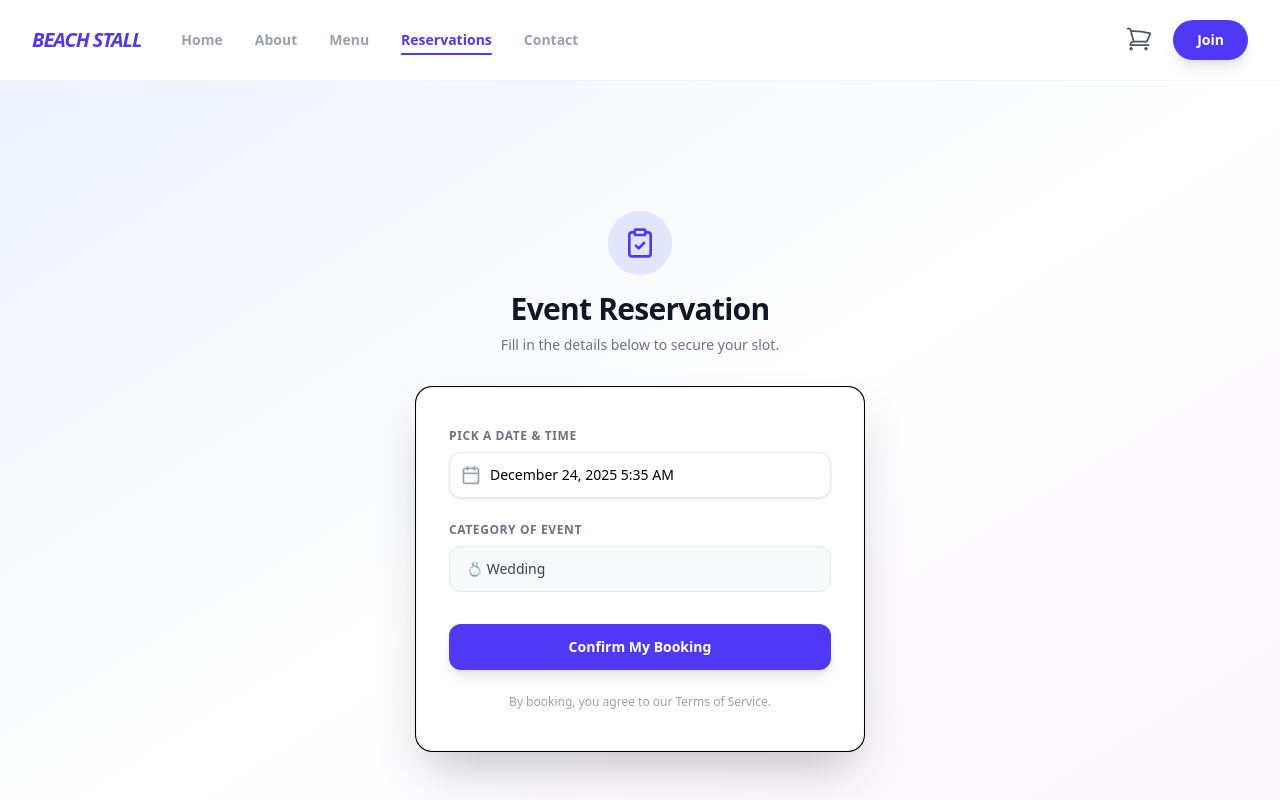
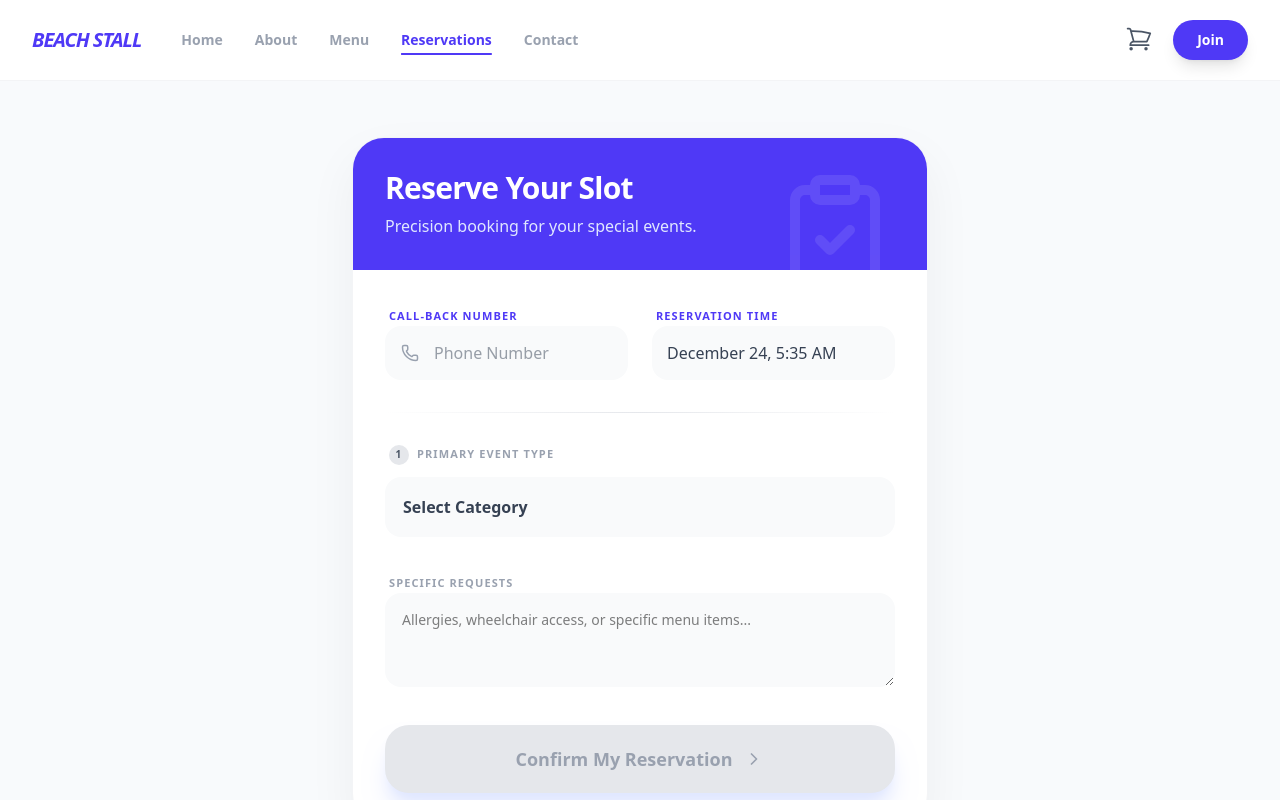
Before and after one commit to Narayana2527/BeachStall_Client, a React (Vite) app: page /booktable in a window 1280 px wide. Shown: the top 800 px of the page. Built offline with nearby package versions, Linux system fonts and the light colour scheme.

Commit message:
updated reservation page

```diff
--- a/src/pages/bookTable.jsx
+++ b/src/pages/bookTable.jsx
@@ -2,144 +2,210 @@ import React, { useState } from 'react';
 import DatePicker from 'react-datepicker';
 import axios from 'axios';
 import Swal from 'sweetalert2';
-import { Calendar, Loader2, ClipboardCheck } from 'lucide-react';
+import { Calendar, Loader2, ClipboardCheck, Phone, ChevronRight, ListTree } from 'lucide-react';
 import "react-datepicker/dist/react-datepicker.css";
 
 const BookingForm = () => {
   const [selectedDate, setSelectedDate] = useState(new Date());
-  const [eventType, setEventType] = useState('Wedding');
   const [isLoading, setIsLoading] = useState(false);
 
-  // Form Reset Logic
-  const resetForm = () => {
-    setSelectedDate(new Date());
-    setEventType('Wedding');
-  };
+  // State to manage nested selections
+  const [formData, setFormData] = useState({
+    phone: '',
+    category: '', // Level 1
+    subCategory: '', // Level 2
+    nestedOption: '', // Level 3
+    customNotes: ''
+  });
 
   const handleSubmit = async (e) => {
     e.preventDefault();
     setIsLoading(true);
     const token = localStorage.getItem('token');
+
     const bookingData = {
+      ...formData,
       eventDate: selectedDate.toISOString(),
-      category: eventType,
+      details: {
+        subCategory: formData.subCategory,
+        nestedOption: formData.nestedOption,
+        customNotes: formData.customNotes
+      }
     };
 
     try {
-      const config = {
-        headers: {
-          Authorization: `Bearer ${token}`,
-        },
-      };
-      await axios.post('https://beach-stall-server-gezy.vercel.app/api/bookings', bookingData,config);
+      const config = { headers: { Authorization: `Bearer ${token}` } };
+      await axios.post('https://beach-stall-server-gezy.vercel.app/api/bookings', bookingData, config);
 
-      // Success Alert
-      Swal.fire({
-        title: 'Booking Confirmed!',
-        text: 'Your event has been successfully scheduled.',
-        icon: 'success',
-        confirmButtonColor: '#4f46e5',
-      });
-
-      resetForm();
+      Swal.fire({ title: 'Reserved!', text: 'Your tiered booking is successful.', icon: 'success' });
+      setFormData({ phone: '', category: '', subCategory: '', nestedOption: '', customNotes: '' });
     } catch (error) {
-      console.error("Submission Error:", error);
-
-      // Error Alert
-      Swal.fire({
-        title: 'Oops...',
-        text: error.response?.data?.message || 'Something went wrong. Please try again later.',
-        icon: 'error',
-        confirmButtonColor: '#ef4444',
-      });
+      Swal.fire({ title: 'Error', text: 'Something went wrong.', icon: 'error' });
     } finally {
       setIsLoading(false);
     }
   };
 
+  // Helper to reset lower levels when a higher level changes
+  const handleCategoryChange = (val) => {
+    setFormData({ ...formData, category: val, subCategory: '', nestedOption: '' });
+  };
+
+  const handleSubCategoryChange = (val) => {
+    setFormData({ ...formData, subCategory: val, nestedOption: '' });
+  };
+
   return (
-    <div className="min-h-screen bg-gradient-to-br from-indigo-50 via-white to-purple-50 flex flex-col justify-center py-12 px-6 lg:px-8">
+    <div className="min-h-screen bg-slate-50 flex items-center justify-center p-4 selection:bg-indigo-100">
+      <div className="w-full max-w-xl bg-white rounded-[2rem] shadow-[0_20px_50px_rgba(0,0,0,0.05)] overflow-hidden border border-gray-100">
 
-      {/* 1. Header Hierarchy */}
-      <div className="sm:mx-auto sm:w-full sm:max-w-md text-center mb-8">
-        <div className="inline-flex items-center justify-center w-16 h-16 bg-indigo-100 rounded-full mb-4">
-            <ClipboardCheck className="h-8 w-8 text-indigo-600" />
+        {/* Header Section */}
+        <div className="bg-indigo-600 p-8 text-white relative">
+          <div className="absolute top-0 right-0 p-8 opacity-10">
+            <ClipboardCheck size={120} />
           </div>
-        <h2 className="text-3xl font-extrabold text-gray-900 tracking-tight">
-          Event Reservation
-        </h2>
-        <p className="mt-2 text-sm text-gray-500">
-          Fill in the details below to secure your slot.
-        </p>
+          <div className="relative z-10">
+            <h2 className="text-3xl font-extrabold tracking-tight">Reserve Your Slot</h2>
+            <p className="text-indigo-100 mt-2 font-medium">Precision booking for your special events.</p>
+          </div>
         </div>
 
-      {/* 2. Form Container */}
-      <div className="sm:mx-auto sm:w-full sm:max-w-md">
-        <div className="bg-white py-10 px-8 shadow-2xl rounded-2xl border border-gray-100 ring-1 ring-black ring-opacity-5">
-          <form className="space-y-6" onSubmit={handleSubmit}>
+        <form onSubmit={handleSubmit} className="p-8 space-y-8">
 
-            {/* Date Selection Group */}
-            <div>
-              <label className="block text-xs font-semibold uppercase tracking-wider text-gray-500 mb-2">
-                Pick a Date & Time
-              </label>
+          {/* Section: Contact & Time */}
+          <div className="grid grid-cols-1 md:grid-cols-2 gap-6">
+            <div className="space-y-2">
+              <label className="text-[11px] font-bold text-indigo-600 uppercase tracking-widest px-1">Call-back Number</label>
               <div className="relative group">
-                <div className="absolute inset-y-0 left-0 pl-3 flex items-center pointer-events-none z-10">
-                  <Calendar className="h-5 w-5 text-gray-400 group-focus-within:text-indigo-500 transition-colors" />
+                <Phone className="absolute left-4 top-1/2 -translate-y-1/2 text-gray-400 group-focus-within:text-indigo-500 transition-colors" size={18} />
+                <input
+                  type="tel" required
+                  className="w-full pl-12 pr-4 py-3.5 bg-gray-50 border border-transparent rounded-2xl focus:bg-white focus:ring-4 focus:ring-indigo-50 focus:border-indigo-500 outline-none transition-all text-gray-700 font-medium"
+                  placeholder="Phone Number"
+                  value={formData.phone}
+                  onChange={(e) => setFormData({...formData, phone: e.target.value})}
+                />
               </div>
+            </div>
+
+            <div className="space-y-2">
+              <label className="text-[11px] font-bold text-indigo-600 uppercase tracking-widest px-1">Reservation Time</label>
               <DatePicker
                 selected={selectedDate}
                 onChange={(date) => setSelectedDate(date)}
                 showTimeSelect
-                  dateFormat="MMMM d, yyyy h:mm aa"
-                  minDate={new Date()}
-                  className="block w-full pl-10 pr-3 py-3 border border-gray-200 rounded-xl shadow-sm focus:ring-2 focus:ring-indigo-500 focus:border-indigo-500 sm:text-sm transition-all outline-none"
-                  wrapperClassName="w-full"
+                className="w-full p-3.5 bg-gray-50 border border-transparent rounded-2xl focus:bg-white focus:ring-4 focus:ring-indigo-50 focus:border-indigo-500 outline-none transition-all font-medium text-gray-700"
+                dateFormat="MMMM d, h:mm aa"
               />
             </div>
           </div>
 
-            {/* Event Category Group */}
-            <div>
-              <label className="block text-xs font-semibold uppercase tracking-wider text-gray-500 mb-2">
-                Category of Event
+          <div className="h-px bg-gradient-to-r from-transparent via-gray-200 to-transparent" />
+
+          {/* HIERARCHY LEVEL 1 */}
+          <div className="space-y-3">
+            <label className="flex items-center gap-2 text-[11px] font-bold text-gray-400 uppercase tracking-widest px-1">
+              <span className="w-5 h-5 rounded-full bg-gray-200 text-gray-600 flex items-center justify-center text-[10px]">1</span>
+              Primary Event Type
             </label>
             <select
-                value={eventType}
-                onChange={(e) => setEventType(e.target.value)}
-                className="block w-full border border-gray-200 px-4 py-3 text-gray-700 focus:outline-none focus:ring-2 focus:ring-indigo-500 focus:border-indigo-500 sm:text-sm rounded-xl bg-gray-50 transition-all appearance-none cursor-pointer"
+              required
+              className="w-full p-4 bg-gray-50 border-2 border-transparent rounded-2xl outline-none focus:border-indigo-500 focus:bg-white transition-all appearance-none cursor-pointer font-semibold text-gray-700"
+              value={formData.category}
+              onChange={(e) => handleCategoryChange(e.target.value)}
             >
-                <option value="Wedding">💍 Wedding</option>
-                <option value="Photography">📸 Photography</option>
-                <option value="Table Booking">🍽️ Table Booking</option>
+              <option value="">Select Category</option>
+              <option value="Wedding">💍 Wedding Celebration</option>
+              <option value="Table Booking">🍽️ Premium Dining</option>
             </select>
           </div>
 
-            {/* Submit Button */}
-            <div className="pt-2">
+          {/* HIERARCHY LEVEL 2 & 3: Conditional Group */}
+          {formData.category && (
+            <div className="space-y-6 p-6 bg-indigo-50/50 rounded-[2rem] border border-indigo-100/50 animate-in fade-in zoom-in-95 duration-300">
+
+              {/* Level 2 Select */}
+              <div className="space-y-3">
+                <label className="flex items-center gap-2 text-[11px] font-bold text-indigo-600 uppercase tracking-widest px-1">
+                  <span className="w-5 h-5 rounded-full bg-indigo-600 text-white flex items-center justify-center text-[10px]">2</span>
+                  {formData.category === 'Wedding' ? 'Service Required' : 'Dining Zone'}
+                </label>
+                <select
+                  required
+                  className="w-full p-4 bg-white border border-indigo-100 rounded-2xl outline-none shadow-sm font-medium"
+                  value={formData.subCategory}
+                  onChange={(e) => handleSubCategoryChange(e.target.value)}
+                >
+                  <option value="">Select Option</option>
+                  {formData.category === 'Wedding' ? (
+                    <>
+                      <option value="Catering">Gourmet Catering</option>
+                      <option value="Decor">Visual Decoration</option>
+                    </>
+                  ) : (
+                    <>
+                      <option value="Indoor">Climate Controlled Indoor</option>
+                      <option value="Outdoor">Open Air / Terrace</option>
+                    </>
+                  )}
+                </select>
+              </div>
+
+              {/* Level 3 Select */}
+              {formData.subCategory && (
+                <div className="space-y-3 animate-in slide-in-from-top-4 duration-500">
+                  <label className="flex items-center gap-2 text-[11px] font-bold text-indigo-600 uppercase tracking-widest px-1">
+                    <span className="w-5 h-5 rounded-full bg-indigo-200 text-indigo-700 flex items-center justify-center text-[10px]">3</span>
+                    Final Selection
+                  </label>
+                  <select
+                    required
+                    className="w-full p-4 bg-white border border-indigo-200 rounded-2xl outline-none shadow-md font-medium text-indigo-900 ring-2 ring-indigo-100"
+                    value={formData.nestedOption}
+                    onChange={(e) => setFormData({...formData, nestedOption: e.target.value})}
+                  >
+                    <option value="">Choose your specific preference...</option>
+                    {/* Map choices based on subCategory */}
+                    {formData.subCategory === 'Catering' && (
+                      <>
+                        <option value="Veg-Thali">Traditional Veg Thali</option>
+                        <option value="NonVeg-Premium">Premium Non-Veg Buffet</option>
+                      </>
+                    )}
+                    {formData.subCategory === 'Outdoor' && (
+                      <>
+                        <option value="Sunset-View">Sunset View Table</option>
+                        <option value="Poolside">Private Poolside</option>
+                      </>
+                    )}
+                  </select>
+                </div>
+              )}
+            </div>
+          )}
+
+          {/* Notes */}
+          <div className="space-y-2">
+            <label className="text-[11px] font-bold text-gray-400 uppercase tracking-widest px-1">Specific Requests</label>
+            <textarea
+              rows="3"
+              className="w-full p-4 bg-gray-50 border border-transparent rounded-2xl focus:bg-white focus:ring-4 focus:ring-indigo-50 focus:border-indigo-500 outline-none transition-all text-sm font-medium"
+              placeholder="Allergies, wheelchair access, or specific menu items..."
+              value={formData.customNotes}
+              onChange={(e) => setFormData({...formData, customNotes: e.target.value})}
+            />
+          </div>
+
           <button
             type="submit"
-                disabled={isLoading}
-                className={`group relative w-full flex justify-center items-center py-3 px-4 border border-transparent rounded-xl shadow-lg text-sm font-bold text-white bg-indigo-600 hover:bg-indigo-700 focus:outline-none focus:ring-4 focus:ring-indigo-200 transition-all active:scale-95 ${
-                  isLoading ? 'opacity-75 cursor-wait' : ''
-                }`}
+            disabled={isLoading || !formData.nestedOption}
+            className="w-full py-5 bg-indigo-600 hover:bg-indigo-700 disabled:bg-gray-200 disabled:text-gray-400 text-white rounded-[1.5rem] font-bold text-lg flex justify-center items-center gap-3 transition-all shadow-xl shadow-indigo-100 active:scale-[0.98]"
           >
-                {isLoading ? (
-                  <>
-                    <Loader2 className="animate-spin -ml-1 mr-2 h-5 w-5" />
-                    Validating...
-                  </>
-                ) : (
-                  'Confirm My Booking'
+            {isLoading ? <Loader2 className="animate-spin" size={24} /> : (
+              <>Confirm My Reservation <ChevronRight size={20} /></>
             )}
           </button>
-            </div>
         </form>
-
-          <p className="mt-6 text-center text-xs text-gray-400">
-            By booking, you agree to our Terms of Service.
-          </p>
-        </div>
       </div>
     </div>
   );
```
Lines whose indentation alone changed are shown as unchanged.
